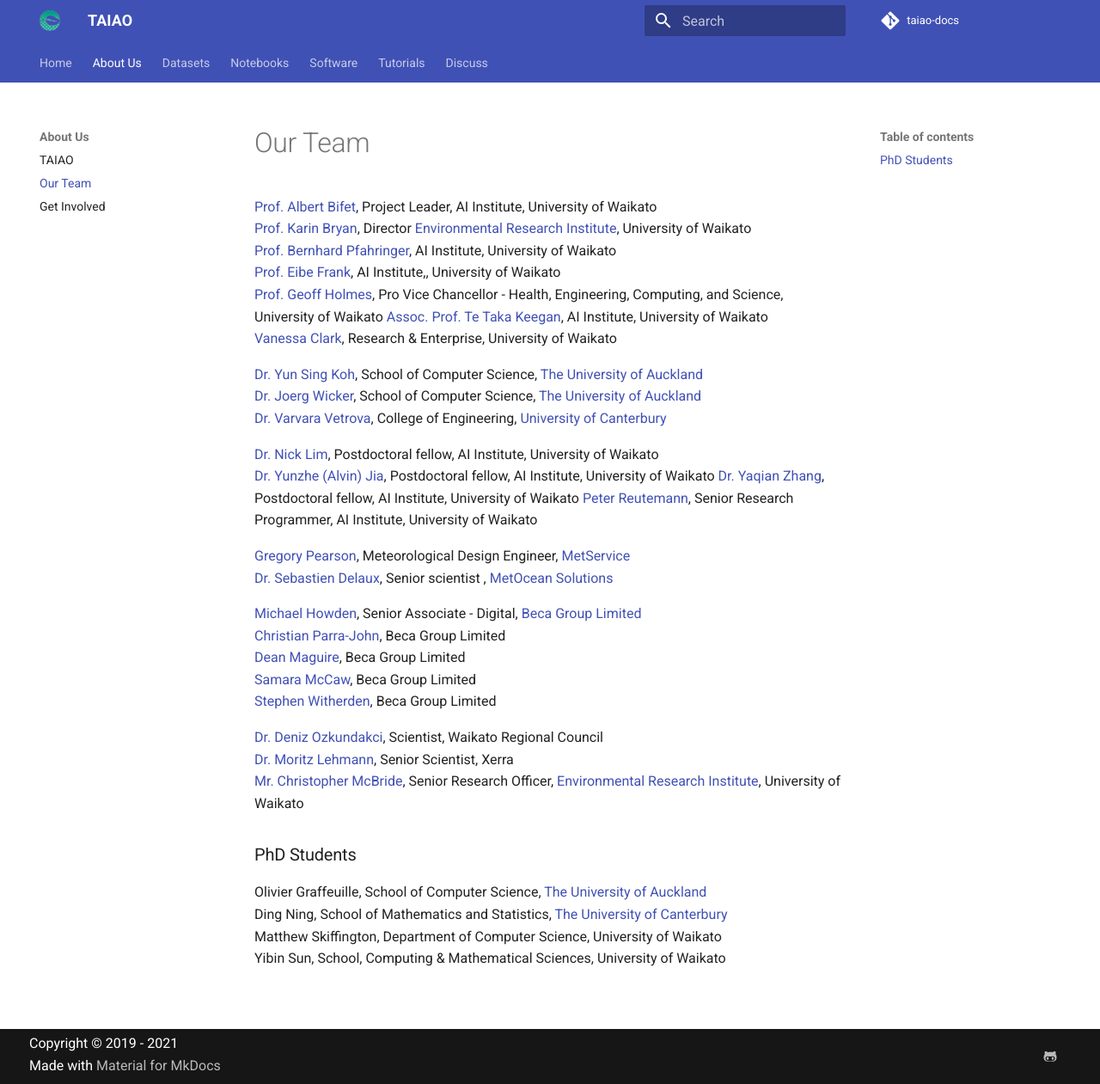
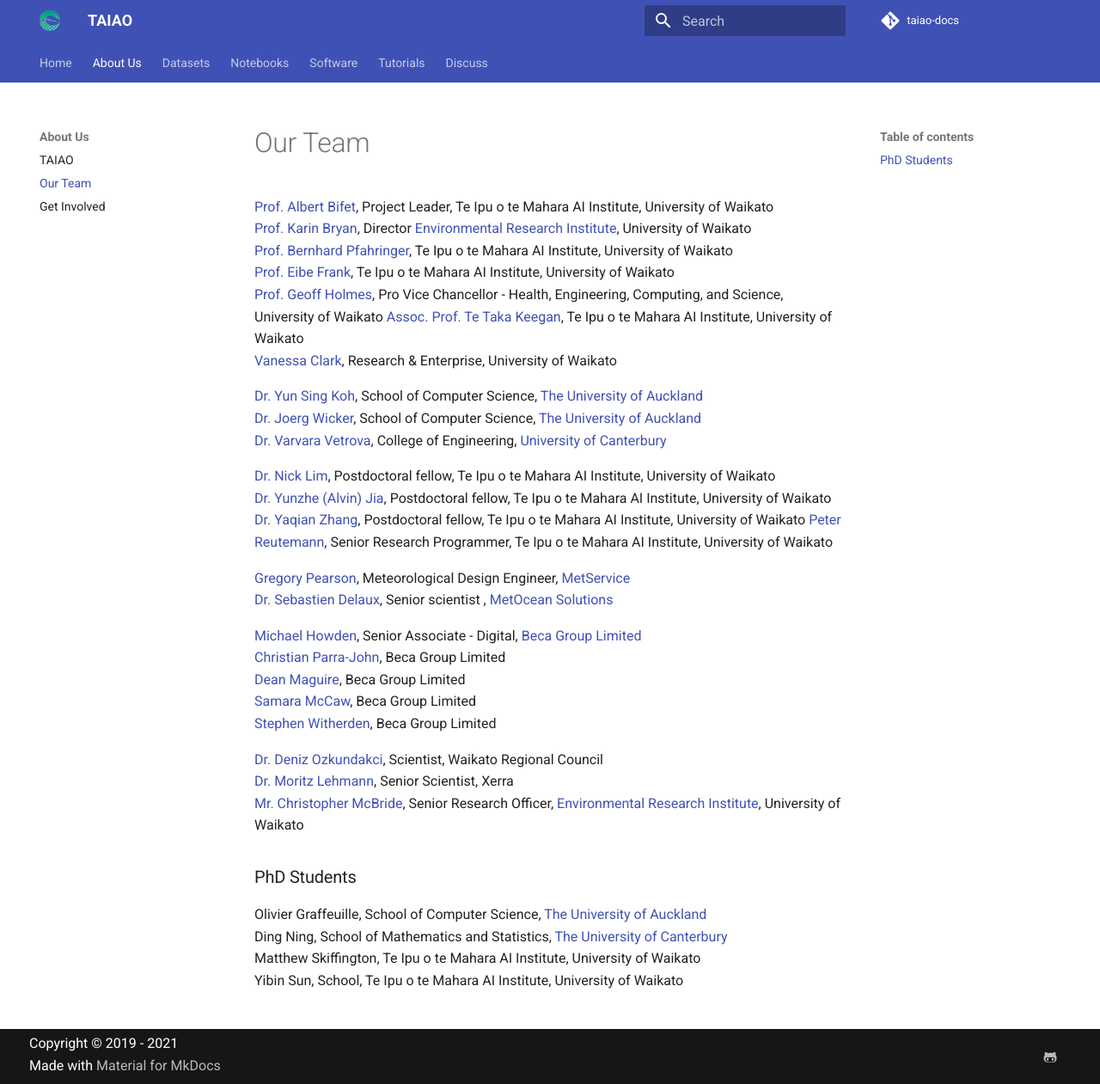
Before and after one commit to taiao/taiao-docs, an MkDocs documentation site: the page built from docs/About-Us/Our-Team.md, in a window 1280 px wide and 1261 px high. Shown: the whole window at 86% size. Built offline with MkDocs 1.6.1 and Material for MkDocs 9.7.7, drawn with Linux system fonts in a browser that asks for light colours; comment, search, counter and statistics services are not loaded.

Commit message:
Update Our-Team.md

```diff
--- a/docs/About-Us/Our-Team.md
+++ b/docs/About-Us/Our-Team.md
@@ -1,21 +1,21 @@
 # Our Team
 
-[Prof. Albert Bifet](https://www.waikato.ac.nz/staff-profiles/people/abifet), Project Leader, AI Institute, University of Waikato
+[Prof. Albert Bifet](https://www.waikato.ac.nz/staff-profiles/people/abifet), Project Leader, Te Ipu o te Mahara AI Institute, University of Waikato
 [Prof. Karin Bryan](https://www.waikato.ac.nz/staff-profiles/people/kbryan), Director [Environmental Research Institute](https://www.waikato.ac.nz/eri/), University of Waikato
-[Prof. Bernhard Pfahringer](https://www.waikato.ac.nz/staff-profiles/people/bernhard/), AI Institute, University of Waikato
-[Prof. Eibe Frank](https://www.waikato.ac.nz/staff-profiles/people/eibe/), AI Institute,, University of Waikato
+[Prof. Bernhard Pfahringer](https://www.waikato.ac.nz/staff-profiles/people/bernhard/), Te Ipu o te Mahara AI Institute, University of Waikato
+[Prof. Eibe Frank](https://www.waikato.ac.nz/staff-profiles/people/eibe/), Te Ipu o te Mahara AI Institute, University of Waikato
 [Prof. Geoff Holmes](https://www.waikato.ac.nz/staff-profiles/people/geoff), Pro Vice Chancellor - Health, Engineering, Computing, and Science, University of Waikato
-[Assoc. Prof. Te Taka Keegan](https://www.cms.waikato.ac.nz/people/tetaka), AI Institute, University of Waikato
+[Assoc. Prof. Te Taka Keegan](https://www.cms.waikato.ac.nz/people/tetaka), Te Ipu o te Mahara AI Institute, University of Waikato
 [Vanessa Clark](https://www.waikato.ac.nz/research-enterprise/our-people/vanessa-clark), Research & Enterprise, University of Waikato
 
 [Dr. Yun Sing Koh](https://unidirectory.auckland.ac.nz/profile/y-koh), School of Computer Science, [The University of Auckland](https://www.auckland.ac.nz/en.html)
 [Dr. Joerg Wicker](http://www.science.auckland.ac.nz/people/profile/j-wicker), School of Computer Science, [The University of Auckland](https://www.auckland.ac.nz/en.html)
 [Dr. Varvara Vetrova](https://www.canterbury.ac.nz/engineering/contact-us/people/varvara-vetrova.html), College of Engineering, [University of Canterbury](https://www.canterbury.ac.nz/)
 
-[Dr. Nick Lim](https://www.waikato.ac.nz/staff-profiles/people/nlim), Postdoctoral fellow, AI Institute, University of Waikato
-[Dr. Yunzhe (Alvin) Jia](https://www.waikato.ac.nz/staff-profiles/people/ajia), Postdoctoral fellow, AI Institute, University of Waikato
-[Dr. Yaqian Zhang](https://www.cms.waikato.ac.nz/people/yaqianz), Postdoctoral fellow, AI Institute, University of Waikato
-[Peter Reutemann](https://www.cms.waikato.ac.nz/people/fracpete), Senior Research Programmer, AI Institute, University of Waikato
+[Dr. Nick Lim](https://www.waikato.ac.nz/staff-profiles/people/nlim), Postdoctoral fellow, Te Ipu o te Mahara AI Institute, University of Waikato
+[Dr. Yunzhe (Alvin) Jia](https://www.waikato.ac.nz/staff-profiles/people/ajia), Postdoctoral fellow, Te Ipu o te Mahara AI Institute, University of Waikato
+[Dr. Yaqian Zhang](https://www.cms.waikato.ac.nz/people/yaqianz), Postdoctoral fellow, Te Ipu o te Mahara AI Institute, University of Waikato
+[Peter Reutemann](https://www.cms.waikato.ac.nz/people/fracpete), Senior Research Programmer, Te Ipu o te Mahara AI Institute, University of Waikato
 
 [Gregory Pearson](https://www.linkedin.com/in/gregpearson1?originalSubdomain=nz), Meteorological Design Engineer, [MetService](https://www.metservice.com/)
 [Dr. Sebastien Delaux](https://www.linkedin.com/in/sebastien-delaux-50b63352?trk=public_profile_browsemap_profile-result-card_result-card_full-click&originalSubdomain=nz), Senior scientist , [MetOcean Solutions](https://www.metocean.co.nz/)
@@ -34,5 +34,5 @@
 
 Olivier Graffeuille, School of Computer Science, [The University of Auckland](https://www.auckland.ac.nz/en.html)
 Ding Ning, School of Mathematics and Statistics, [The University of Canterbury](https://www.canterbury.ac.nz/)
-Matthew Skiffington, Department of Computer Science, University of Waikato
-Yibin Sun, School, Computing & Mathematical Sciences, University of Waikato
+Matthew Skiffington, Te Ipu o te Mahara AI Institute, University of Waikato
+Yibin Sun, School, Te Ipu o te Mahara AI Institute, University of Waikato
```
